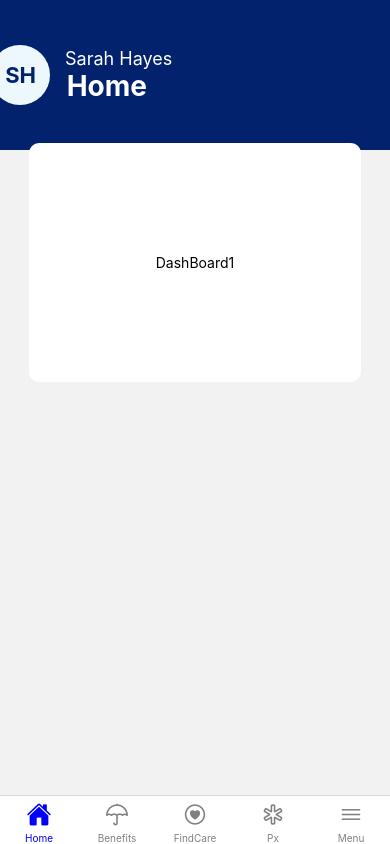
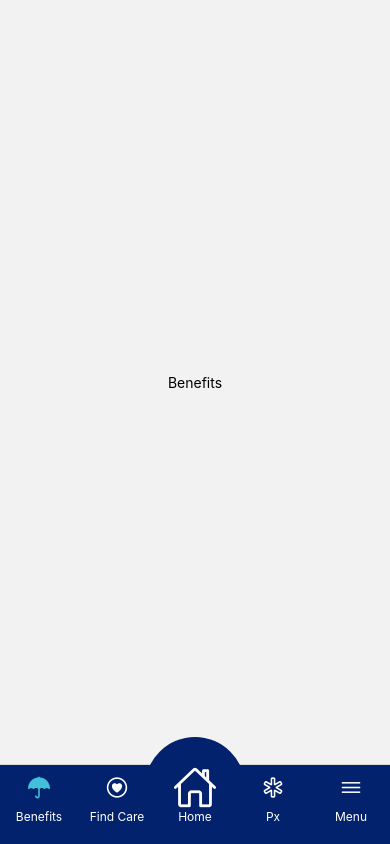
Before and after one commit to garisonjulius/UHG-APP, a React Native app: screen / in a window 390 px wide. Built offline with nearby package versions, Linux system fonts and the light colour scheme.

Commit message:
NavBar Done!

```diff
--- a/app/components/navBar.js
+++ b/app/components/navBar.js
@@ -7,6 +7,7 @@ import Benefits from "../screens/Benefits";
 import FindCare from "../screens/FindCare";
 import Px from "../screens/Px";
 import Menu from "../screens/Menu";
+import { View } from "react-native";
 
 const Tab = createBottomTabNavigator();
 
@@ -17,12 +18,32 @@ const NavBar = () => {
         screenOptions={({ route }) => ({
           tabBarIcon: ({ focused, color, size }) => {
             let iconName;
+            let iconColor = focused ? "#41c0da" : "white"; // White when not focused
+            let iconSize = route.name === "Home" ? 45 : size;
 
             if (route.name === "Home") {
-              iconName = focused ? "home" : "home-outline";
+              return (
+                <View
+                  style={{
+                    width: 100,
+                    height: 100,
+                    borderRadius: 50,
+                    justifyContent: "center",
+                    alignItems: "center",
+                    backgroundColor: "#02226d",
+                    //paddingTop: 40,
+                  }}
+                >
+                  <Ionicons
+                    name={focused ? "home" : "home-outline"}
+                    size={iconSize}
+                    color={iconColor}
+                  />
+                </View>
+              );
             } else if (route.name === "Benefits") {
               iconName = focused ? "umbrella" : "umbrella-outline";
-            } else if (route.name === "FindCare") {
+            } else if (route.name === "Find Care") {
               iconName = focused ? "heart-circle" : "heart-circle-outline";
             } else if (route.name === "Px") {
               iconName = focused ? "medical" : "medical-outline";
@@ -30,41 +51,82 @@ const NavBar = () => {
               iconName = focused ? "menu" : "menu-outline";
             }
 
-            return <Ionicons name={iconName} size={size} color={color} />;
+            return (
+              <Ionicons name={iconName} size={iconSize} color={iconColor} />
+            );
           },
         })}
         tabBarOptions={{
-          activeTintColor: "blue",
-          inactiveTintColor: "gray",
+          activeTintColor: "white",
+          inactiveTintColor: "white",
           style: {
-            height: 70,
+            height: 100,
+            backgroundColor: "#02226d",
+          },
+          labelStyle: {
+            fontSize: 12,
           },
         }}
       >
         <Tab.Screen
+          name="Benefits"
+          component={Benefits}
+          options={{
+            headerShown: false,
+            tabBarStyle: {
+              height: 80,
+              backgroundColor: "#02226d",
+              paddingBottom: 20,
+            },
+          }}
+        />
+        <Tab.Screen
+          name="Find Care"
+          component={FindCare}
+          options={{
+            headerShown: false,
+            tabBarStyle: {
+              height: 80,
+              backgroundColor: "#02226d",
+              paddingBottom: 20,
+            },
+          }}
+        />
+        <Tab.Screen
           name="Home"
           component={Home}
-          options={{ headerShown: false }} // Hide the header for Home screen
-        />
-        <Tab.Screen
-          name="Benefits"
-          component={Benefits}
-          options={{ headerShown: false }} // Hide the header for Benefits screen
-        />
-        <Tab.Screen
-          name="FindCare"
-          component={FindCare}
-          options={{ headerShown: false }} // Hide the header for FindCare screen
+          options={{
+            headerShown: false,
+            tabBarStyle: {
+              height: 80,
+              backgroundColor: "#02226d",
+              paddingBottom: 20,
+            },
+          }}
         />
         <Tab.Screen
           name="Px"
           component={Px}
-          options={{ headerShown: false }} // Hide the header for Px screen
+          options={{
+            headerShown: false,
+            tabBarStyle: {
+              height: 80,
+              backgroundColor: "#02226d",
+              paddingBottom: 20,
+            },
+          }}
         />
         <Tab.Screen
           name="Menu"
           component={Menu}
-          options={{ headerShown: false }} // Hide the header for Menu screen
+          options={{
+            headerShown: false,
+            tabBarStyle: {
+              height: 80,
+              backgroundColor: "#02226d",
+              paddingBottom: 20,
+            },
+          }}
         />
       </Tab.Navigator>
     </NavigationContainer>
--- a/package.json
+++ b/package.json
@@ -12,11 +12,12 @@
     "@react-navigation/bottom-tabs": "^6.6.0",
     "@react-navigation/native": "^6.1.17",
     "expo": "~51.0.20",
+    "expo-dev-client": "~4.0.20",
     "expo-status-bar": "~1.12.1",
     "react": "18.2.0",
     "react-native": "0.74.3",
     "react-native-safe-area-context": "^4.10.8",
-    "expo-dev-client": "~4.0.20"
+    "react-native-screens": "^3.32.0"
   },
   "devDependencies": {
     "@babel/core": "^7.20.0"
```
Also changed, not shown: App.js (line endings or trailing spaces), 1 other file (tests, documents, lock files or other folders).
